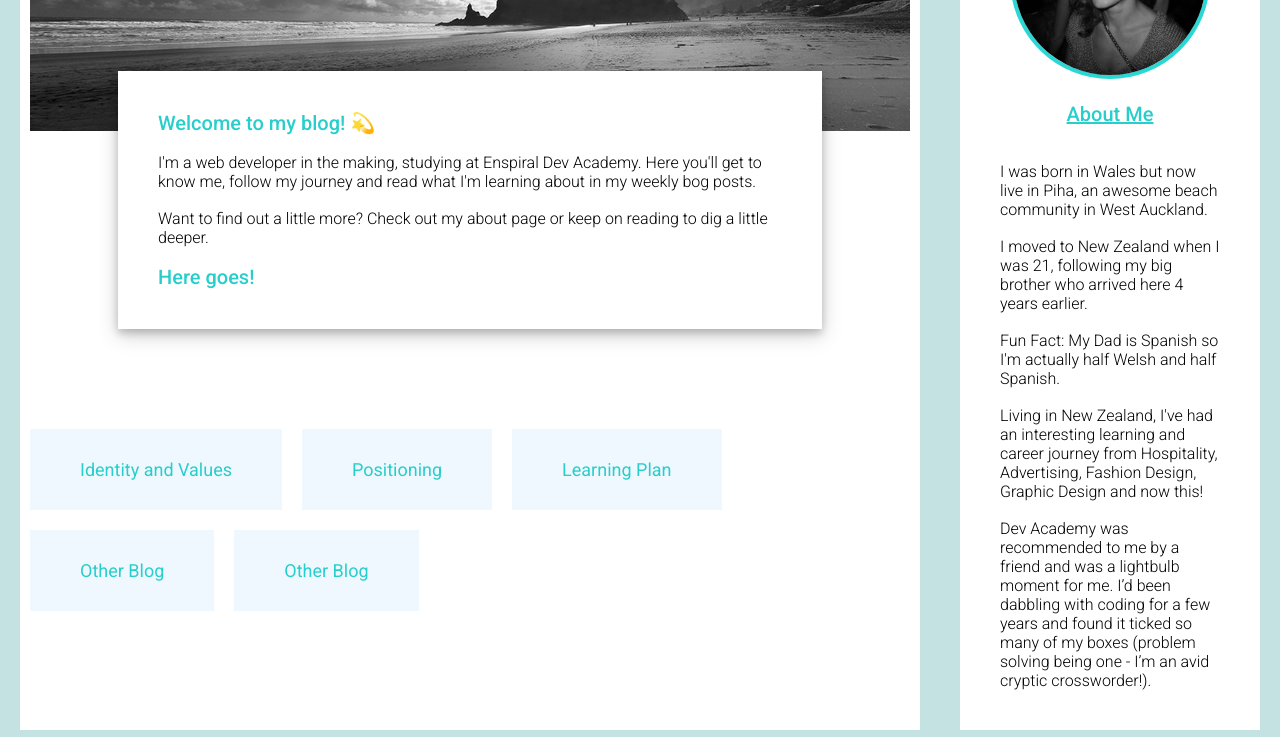
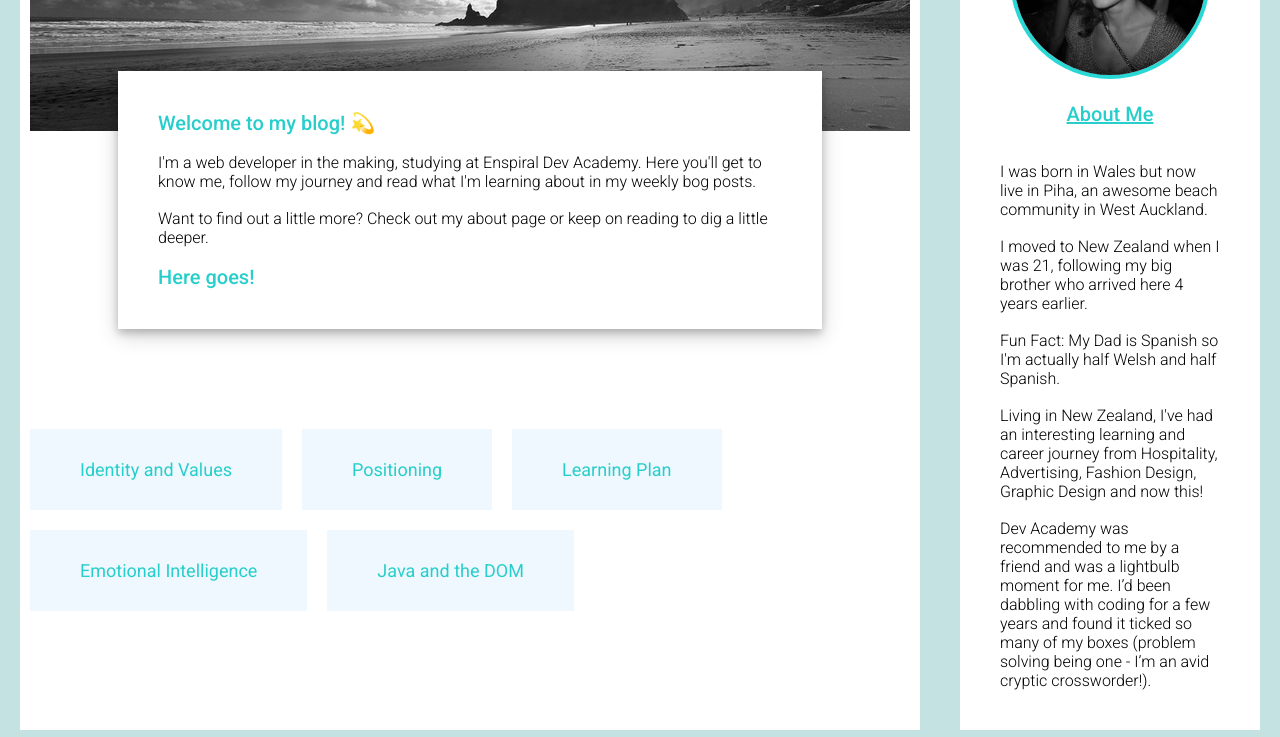
Before and after one commit to katie-rey/katie-rey.github.io, a plain HTML site: page index.html in a window 1280 px wide. Shown: the part 469-1206 px from the top of the page. Drawn offline with Linux system fonts and the light colour scheme.

Commit message:
Add links to blog on home page

```diff
--- a/index.html
+++ b/index.html
@@ -73,10 +73,10 @@
             <a href="./pages/learning-plan.html" class="blog-link">Learning Plan</a>
           </div>
           <div>
-            <a href="#" class="blog-link">Other Blog</a>
+            <a href="./pages/emotional-intelligence.html" class="blog-link">Emotional Intelligence</a>
           </div>
           <div>
-            <a href="#" class="blog-link">Other Blog</a>
+            <a href="./pages/javascript-dom.html" class="blog-link">Java and the DOM</a>
           </div>
         </div>
       </div>
```
